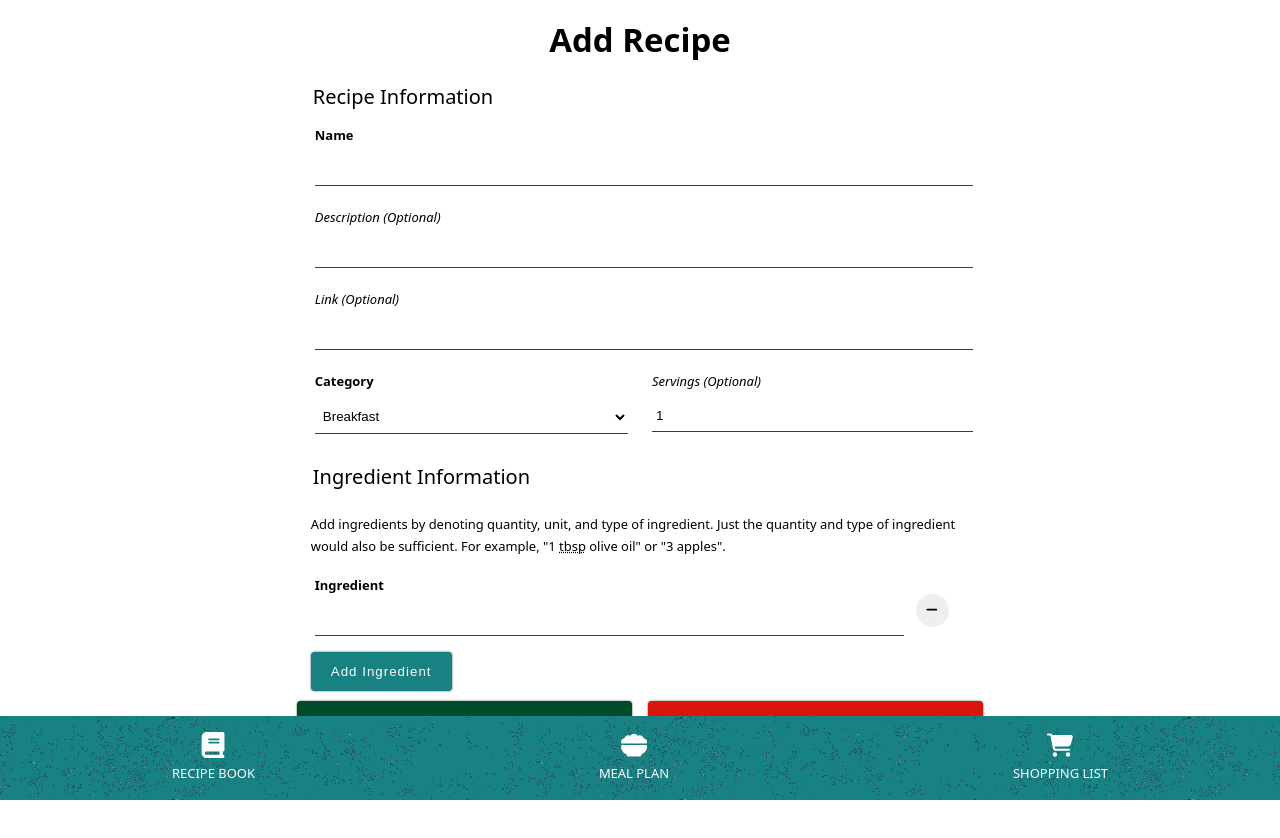
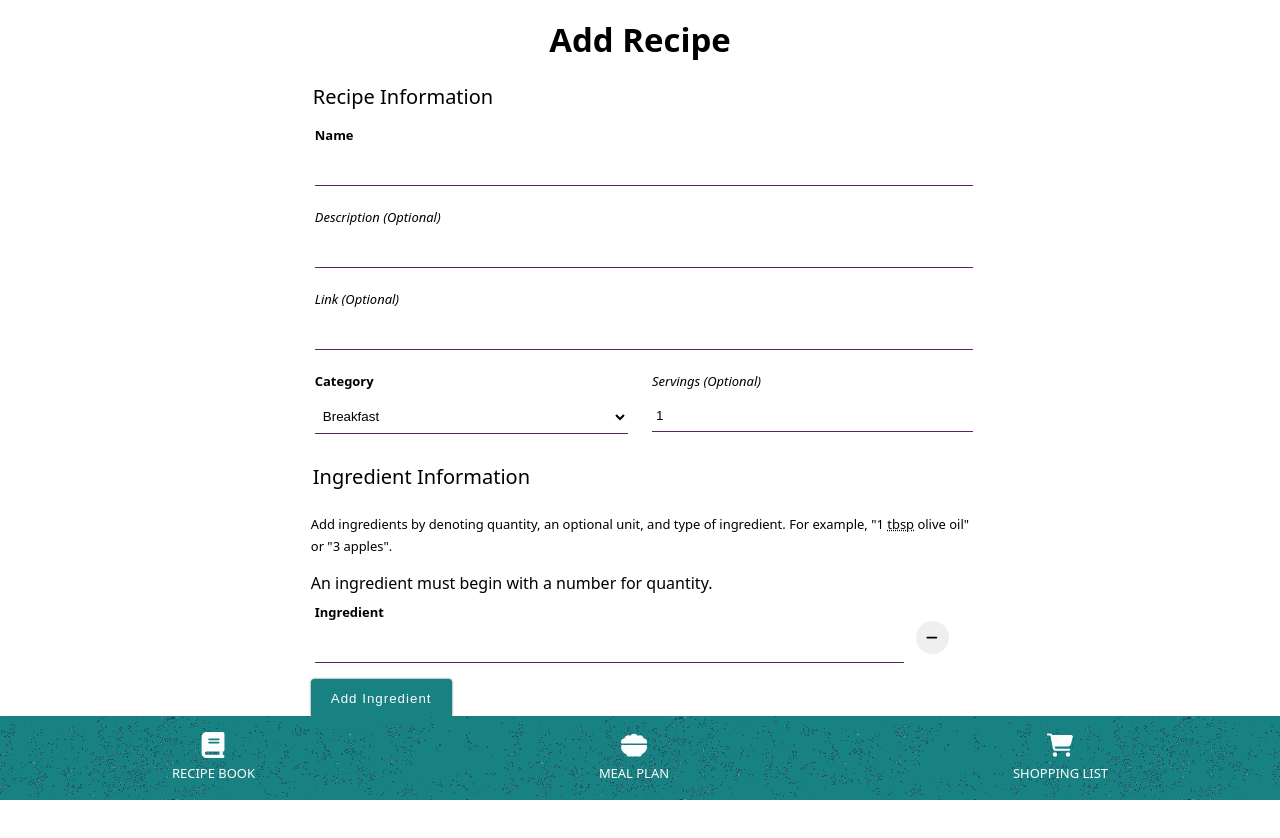
Before and after one commit to arnest00/mealwise, a Next.js app: page /recipes/add in a window 1280 px wide. Shown: the top 838 px of the page. Built offline with nearby package versions, Linux system fonts and the light colour scheme.

Commit message:
feat: Create Validator component
- Component accepts array of ingredient contents
- `getValidatorMessages` util function tests against RegExs with:
  - `startsWithANumber`

References 238

```diff
--- /dev/null
+++ b/components/atoms/Validator.tsx
@@ -0,0 +1,23 @@
+import getValidatorMessages from '../../utils/getValidatorMessages';
+
+type ValidatorProps = {
+  ingredientsList: {
+    id: string,
+    content: string,
+  }[],
+};
+
+const Validator = ({ ingredientsList }: ValidatorProps) => {
+  const ingredients = ingredientsList.map((ingredient) => ingredient.content);
+  const errors = getValidatorMessages(ingredients);
+
+  return (
+    <div>
+      {errors.map((error: string | null) => (
+        <span key={error}>{error}</span>
+      ))}
+    </div>
+  );
+};
+
+export default Validator;
--- a/components/organisms/RecipeForm.tsx
+++ b/components/organisms/RecipeForm.tsx
@@ -12,6 +12,7 @@ import Button from '../atoms/Button';
 import InputGroup from '../atoms/InputGroup';
 import SelectGroup from '../atoms/SelectGroup';
 import Status from '../atoms/Status';
+import Validator from '../atoms/Validator';
 
 import IngredientInputs from '../molecules/IngredientInputs';
 
@@ -188,9 +189,9 @@ const RecipeForm = () => {
         <legend className="bigger">Ingredient Information</legend>
 
         <p className="smaller">
-          Add ingredients by denoting quantity, unit, and type of ingredient.
+          Add ingredients by denoting quantity, an optional unit, and type of ingredient.
           {' '}
-          Just the quantity and type of ingredient would also be sufficient. For example, &quot;1
+          For example, &quot;1
           {' '}
           <abbr title="tablespoon">
             tbsp
@@ -198,6 +199,10 @@ const RecipeForm = () => {
           {' '}
           olive oil&quot; or &quot;3 apples&quot;.
         </p>
+
+        <Validator
+          ingredientsList={ingredientsList}
+        />
 
         {ingredientsList.map(({ id, content }) => (
           <IngredientInputs
--- /dev/null
+++ b/utils/getValidatorMessages.ts
@@ -0,0 +1,21 @@
+const errorMessages = {
+  START_NUMBER: 'An ingredient must begin with a number for quantity.',
+};
+
+const startsWithANumber = (ingredient: string) => {
+  const regex = /^(\d)+[ ]?/g;
+  const errorMessage = errorMessages.START_NUMBER;
+
+  const isMatch = regex.test(ingredient);
+
+  if (isMatch) return null;
+  return errorMessage;
+};
+
+const getValidatorMessages = (ingredients: string[]) => {
+  const errors = ingredients.map((ingredient) => startsWithANumber(ingredient));
+
+  return Array.from(new Set(errors));
+};
+
+export default getValidatorMessages;
```
